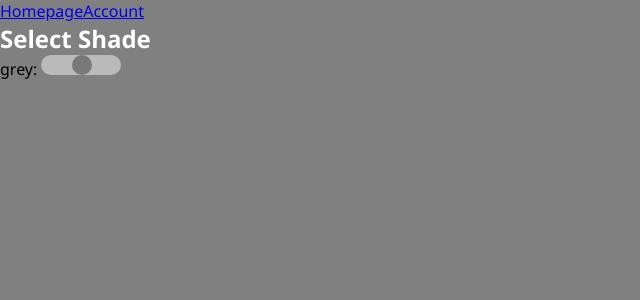
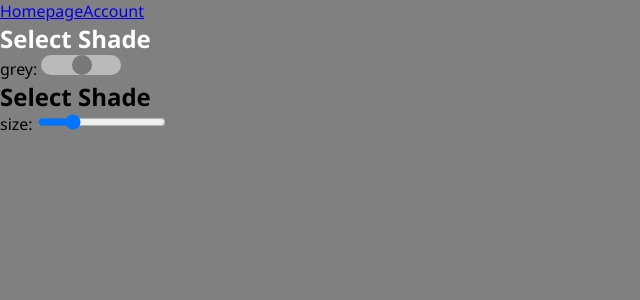
Before and after one commit to Cottom-1993/M47-CodeNation-Final-Project, a React (Create React App) app: page / in a window 1280 px wide. Shown: the top 300 px of the page, without its empty margins (0-640 px from the left). Built offline with nearby package versions, Linux system fonts and the light colour scheme; no server answers.

Commit message:
Update App.js
Added a text resizer

```diff
--- a/src/App.js
+++ b/src/App.js
@@ -28,6 +28,11 @@ function changeShade() {
     document.getElementById("colortext").style.color = 'rgba(255,255,255)';
   }
 
+ }
+
+ function changeSize(){
+  let size = document.getElementById('rangeSize').value;
+  document.getElementById("sizetext").style.fontSize =size + 'px';
  }
 
 //Access API data for search term input box
@@ -115,6 +120,11 @@ const App = () => {
     <libel>grey: </libel>
     <input type="range" id="rangeGrey" class ="slider" defaultValue="128" min="0" max="255" onChange={() => changeShade() }/>
 
+ {/*Text Resizer*/}
+    <h2 id = "sizetext">Select Shade<span id ="sizeOutput"></span></h2>
+    <libel>size: </libel>
+    <input type="range" id="rangeSize" class ="slider" defaultValue="20" min="10" max="50" step="5" onChange={() => changeSize() }/>
+
     </BrowserRouter>
   );
 };
```
